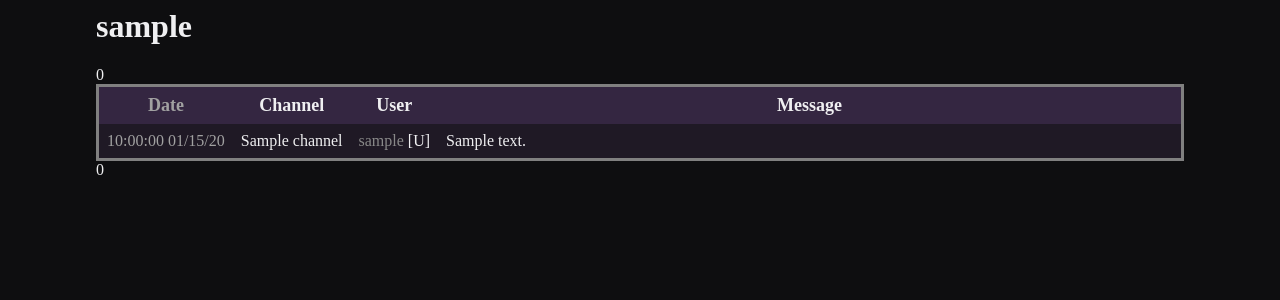
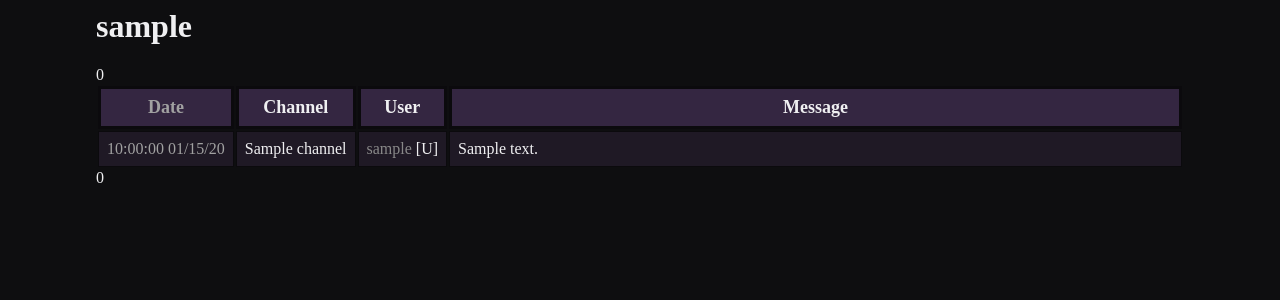
Before and after one commit to retrontology/twitchchatviewer, a Django app: a page that uses user/templates/user/index.html in a window 1280 px wide. Shown: the top 300 px of the page. Run offline with Django 4.2, Linux system fonts and the light colour scheme; tables that the repository leaves empty hold one stand-in row (values such as "Sample post"); a database or web service that is not in the repository returns one stand-in record (values such as "Sample title").

Commit message:
more borders

```diff
--- a/static/style.css
+++ b/static/style.css
@@ -12,8 +12,7 @@ body {
 table {
     width: 100%;
     table-layout: auto;
-    border-collapse: collapse;
-    border-style: solid;
+
 }
 
 th {
@@ -23,12 +22,16 @@ th {
     padding: 8px;
     background-color: #342641;
     border: 3px #0b0a0d;
+    border-collapse: collapse;
+    border-style: solid;
 }
 
 td {
     text-align: left;
     padding: 8px;
     border: 1px #0b0a0d;
+    border-collapse: collapse;
+    border-style: solid;
 }
 
 tr:nth-child(odd) {background-color: #0f0c12;}
```
